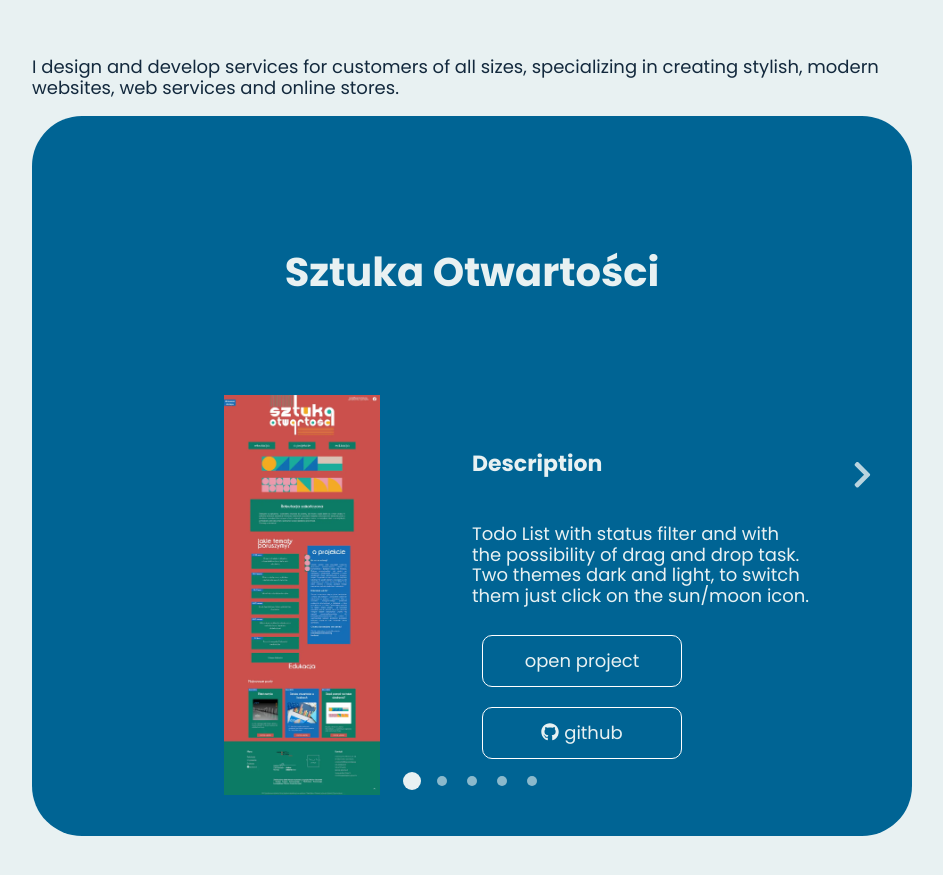
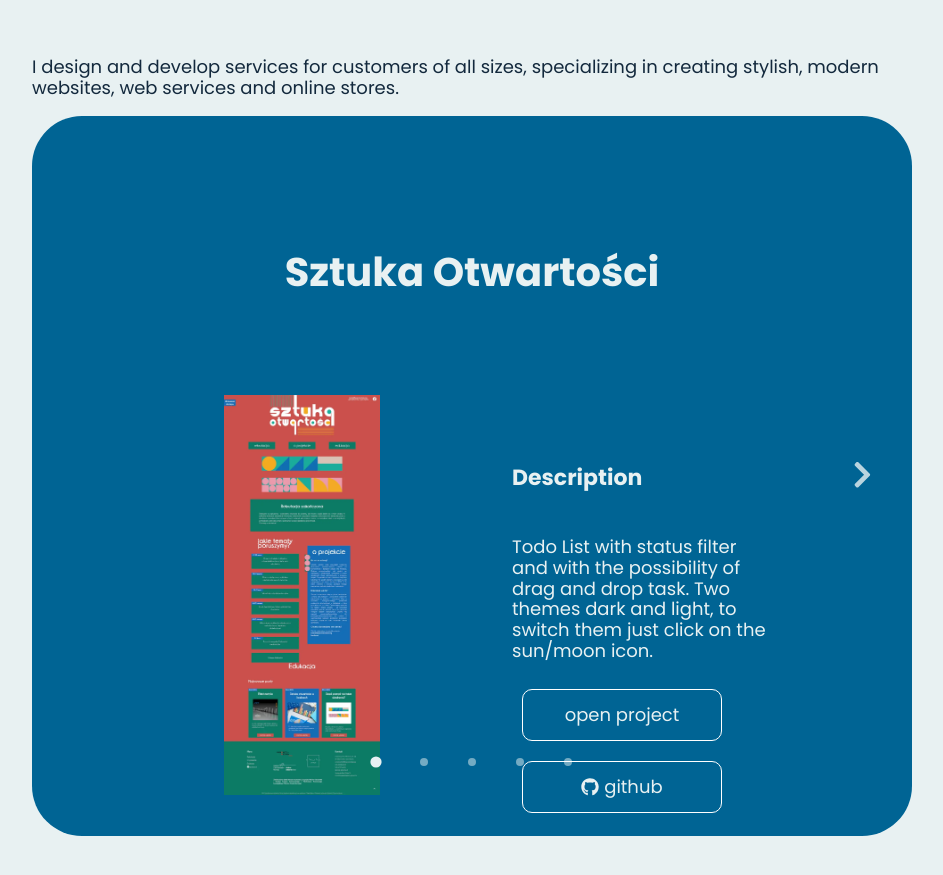
Before and after one commit to mateuszluczkowski/portfolio-ts, a React (Create React App) app: page / in a window 1280 px wide. Shown: the part 1807-2682 px from the top of the page, without its empty margins (168-1111 px from the left). Built offline with nearby package versions, Linux system fonts and the light colour scheme.

Commit message:
clean up slider's logic, separated logic from components

```diff
--- a/src/components/Header/Header.tsx
+++ b/src/components/Header/Header.tsx
@@ -22,6 +22,8 @@ const professtionText = [
    "TypeScript",
 ];
 
+const intervalTime = 2500;
+
 export default function Header() {
    const [currentIndex, setCurrentIndex] = useState<number>(0);
    const text: string = professtionText[currentIndex];
@@ -31,7 +33,10 @@ export default function Header() {
          return nextIndex >= professtionText.length ? 0 : nextIndex;
       });
    useEffect(() => {
-      const switchInterval = setInterval(() => switchProfessionText(), 10000);
+      const switchInterval = setInterval(
+         () => switchProfessionText(),
+         intervalTime
+      );
       return () => clearInterval(switchInterval);
    });
    return (
--- a/src/components/PortfolioProject/PortfolioProject.css.ts
+++ b/src/components/PortfolioProject/PortfolioProject.css.ts
@@ -22,8 +22,10 @@ export const Subtitle = styled.h4``;
 export const ProjectImg = styled.img`
    grid-area: img;
    max-height: 50vh;
+   max-width: 100%;
 `;
 export const TextWrapper = styled.div`
+   padding: ${({ theme: { spacing } }) => spacing.xlg};
    grid-area: text;
    display: flex;
    flex-direction: column;
--- a/src/components/PortfolioProject/PortfolioProject.tsx
+++ b/src/components/PortfolioProject/PortfolioProject.tsx
@@ -27,9 +27,10 @@ export default function PortfolioProject({
          <TextWrapper>
             <Subtitle children="Description" />
             <Description children={description} />
-            <Link href={link} children="open project" />
+            <Link href={link} target="_blank" children="open project" />
             <GitHub
                href={github}
+               target="_blank"
                children={
                   <>
                      <FontAwesomeIcon icon={faGithub} />
--- a/src/components/ProjectSlider/ProjectSlider.css.ts
+++ b/src/components/ProjectSlider/ProjectSlider.css.ts
@@ -1,6 +1,4 @@
 import styled from "styled-components";
-
-import { ProjectSliderNavProps } from "interfaces";
 
 export const Root = styled.div`
    position: relative;
@@ -12,63 +10,4 @@ export const Root = styled.div`
    border-radius: 5rem 5rem;
 `;
 
-export const Navigation = styled.div`
-   width: 100%;
-   height: 100%;
-   position: absolute;
-   top: 0;
-   left: 0;
-`;
-
-export const ArrowButton = styled.button<ProjectSliderNavProps>`
-   position: absolute;
-   padding: ${({ theme: { spacing } }) => spacing.xlg};
-   top: 50%;
-   transform: translateY(-50%);
-   ${({ isLeft }) => (isLeft === 1 ? "left: 0" : "right: 0")};
-   font-size: 3rem;
-   background-color: transparent;
-   border: none;
-   color: ${({ theme: { colors } }) => colors.azure};
-   cursor: pointer;
-   opacity: 0.8;
-   transition: ${({ theme: { transition } }) => transition};
-   &:hover {
-      opacity: 1;
-   }
-   &.disabled {
-      opacity: 0;
-      cursor-events: none;
-   }
-`;
-
-export const Dots = styled.ul`
-   display: flex;
-   padding: ${({ theme: { spacing } }) => spacing.xlg};
-   position: absolute;
-   bottom: 0;
-   left: 50%;
-   transform: translateX(-50%);
-   font-size: 1rem;
-   color: ${({ theme: { colors } }) => colors.azure};
-   list-style: none;
-`;
-export const SingleDot = styled.li`
-   margin: 0 ${({ theme: { spacing } }) => spacing.md};
-   height: 1rem;
-   width: 1rem;
-   border-radius: 50%;
-   background-color: ${({ theme: { colors } }) => colors.azure};
-   cursor: pointer;
-   opacity: 0.6;
-   transition: ${({ theme: { transition } }) => transition};
-   &:hover {
-      opacity: 0.8;
-   }
-   &.active {
-      transform: scale(1.8);
-      opacity: 1;
-   }
-`;
-
 export const Content = styled.div``;
--- a/src/components/ProjectSlider/ProjectSlider.tsx
+++ b/src/components/ProjectSlider/ProjectSlider.tsx
@@ -1,59 +1,20 @@
 import { useState } from "react";
-
-import { FontAwesomeIcon } from "@fortawesome/react-fontawesome";
-import {
-   faChevronLeft,
-   faChevronRight,
-} from "@fortawesome/free-solid-svg-icons";
-
-import {
-   ArrowButton,
-   Content,
-   Dots,
-   Navigation,
-   Root,
-   SingleDot,
-} from "./ProjectSlider.css";
+import { ProjectSliderNav } from "components";
+import { Content, Root } from "./ProjectSlider.css";
 import { projects } from "data";
 import { PortfolioProject } from "components";
 export default function ProjectSlider() {
    const [activeIndex, setActiveIndex] = useState(0);
-   const lastIndex = projects.length - 1;
-   const changeActiveIndex = (direction: "next" | "prev") => {
-      const isNext = direction === "next";
-      const newIndex = activeIndex + (isNext ? 1 : -1);
-      if (newIndex > lastIndex) return;
-      else if (newIndex < 0) return;
-      setActiveIndex(newIndex);
-   };
+
    const { img, description, github, gridArea, id, link, name } =
       projects[activeIndex];
 
    return (
       <Root>
-         <Navigation>
-            <ArrowButton
-               onClick={() => changeActiveIndex("prev")}
-               isLeft={1}
-               className={activeIndex === 0 ? "disabled" : ""}
-               children={<FontAwesomeIcon icon={faChevronLeft} />}
-            />
-            <ArrowButton
-               onClick={() => changeActiveIndex("next")}
-               isLeft={-1}
-               className={activeIndex === lastIndex ? "disabled" : ""}
-               children={<FontAwesomeIcon icon={faChevronRight} />}
-            />
-            <Dots>
-               {projects.map((project) => (
-                  <SingleDot
-                     className={activeIndex === project.id ? "active" : ""}
-                     key={project.name}
-                     onClick={() => setActiveIndex(project.id)}
-                  />
-               ))}
-            </Dots>
-         </Navigation>
+         <ProjectSliderNav
+            activeIndex={activeIndex}
+            setActiveIndex={setActiveIndex}
+         />
          <Content>
             <PortfolioProject
                background={img}
--- /dev/null
+++ b/src/components/ProjectSliderNav/ProjectSliderNav.css.ts
@@ -0,0 +1,65 @@
+import styled from "styled-components";
+import { ProjectSliderButton } from "interfaces";
+export const Root = styled.div`
+   width: 100%;
+   height: 100%;
+   position: absolute;
+   top: 0;
+   left: 0;
+`;
+
+export const ArrowButton = styled.button<ProjectSliderButton>`
+   position: absolute;
+   padding: ${({ theme: { spacing } }) => spacing.xlg};
+   top: 50%;
+   transform: translateY(-50%);
+   ${({ isLeft }) => (isLeft === 1 ? "left: 0" : "right: 0")};
+   font-size: 3rem;
+   background-color: transparent;
+   border: none;
+   color: ${({ theme: { colors } }) => colors.azure};
+   cursor: pointer;
+   opacity: 0.8;
+   transition: ${({ theme: { transition } }) => transition};
+   &:hover {
+      opacity: 1;
+   }
+   &.disabled {
+      opacity: 0;
+      cursor-events: none;
+   }
+`;
+
+export const Dots = styled.ul`
+   display: flex;
+   padding: ${({ theme: { spacing } }) => spacing.xlg};
+   position: absolute;
+   bottom: 0;
+   left: 50%;
+   transform: translateX(-50%);
+   font-size: 1rem;
+   color: ${({ theme: { colors } }) => colors.azure};
+   list-style: none;
+`;
+export const SingleDotWrapper = styled.li`
+   padding: 2rem;
+   cursor: pointer;
+   &:hover div {
+      opacity: 0.8;
+   }
+`;
+export const SingleDot = styled.div`
+   height: 0.8rem;
+   width: 0.8rem;
+   border-radius: 50%;
+   background-color: ${({ theme: { colors } }) => colors.azure};
+   opacity: 0.5;
+   transition: ${({ theme: { transition } }) => transition};
+   &:hover {
+      opacity: 0.8;
+   }
+   &.active {
+      transform: scale(1.4);
+      opacity: 1;
+   }
+`;
--- /dev/null
+++ b/src/components/ProjectSliderNav/ProjectSliderNav.tsx
@@ -0,0 +1,56 @@
+import {
+   ArrowButton,
+   Dots,
+   SingleDot,
+   SingleDotWrapper,
+   Root,
+} from "./ProjectSliderNav.css";
+import { projects } from "data";
+import { FontAwesomeIcon } from "@fortawesome/react-fontawesome";
+import {
+   faChevronLeft,
+   faChevronRight,
+} from "@fortawesome/free-solid-svg-icons";
+
+import { ProjectSliderNavProps } from "interfaces";
+
+export default function ProjectSliderNav({
+   activeIndex,
+
+   setActiveIndex,
+}: ProjectSliderNavProps) {
+   const lastIndex = projects.length - 1;
+   const changeActiveIndex = (direction: "next" | "prev") => {
+      const isNext = direction === "next";
+      const newIndex = activeIndex + (isNext ? 1 : -1);
+      if (newIndex > lastIndex) return;
+      else if (newIndex < 0) return;
+      setActiveIndex(newIndex);
+   };
+   return (
+      <Root>
+         <ArrowButton
+            onClick={() => changeActiveIndex("prev")}
+            isLeft={1}
+            className={activeIndex === 0 ? "disabled" : ""}
+            children={<FontAwesomeIcon icon={faChevronLeft} />}
+         />
+         <ArrowButton
+            onClick={() => changeActiveIndex("next")}
+            isLeft={-1}
+            className={activeIndex === lastIndex ? "disabled" : ""}
+            children={<FontAwesomeIcon icon={faChevronRight} />}
+         />
+         <Dots>
+            {projects.map((project) => (
+               <SingleDotWrapper onClick={() => setActiveIndex(project.id)}>
+                  <SingleDot
+                     className={activeIndex === project.id ? "active" : ""}
+                     key={project.name}
+                  />
+               </SingleDotWrapper>
+            ))}
+         </Dots>
+      </Root>
+   );
+}
--- /dev/null
+++ b/src/components/ProjectSliderNav/index.ts
@@ -0,0 +1 @@
+export { default } from "./ProjectSliderNav";
--- a/src/components/index.ts
+++ b/src/components/index.ts
@@ -5,3 +5,4 @@ export { default as ThemeSwitcher } from "./ThemeSwitcher";
 export { default as PortfolioSection } from "./PortfolioSection";
 export { default as PortfolioProject } from "./PortfolioProject";
 export { default as ProjectSlider } from "./ProjectSlider";
+export { default as ProjectSliderNav } from "./ProjectSliderNav";
```
Also changed, not shown: src/interfaces/interfaces.ts (+6 -1 lines).
